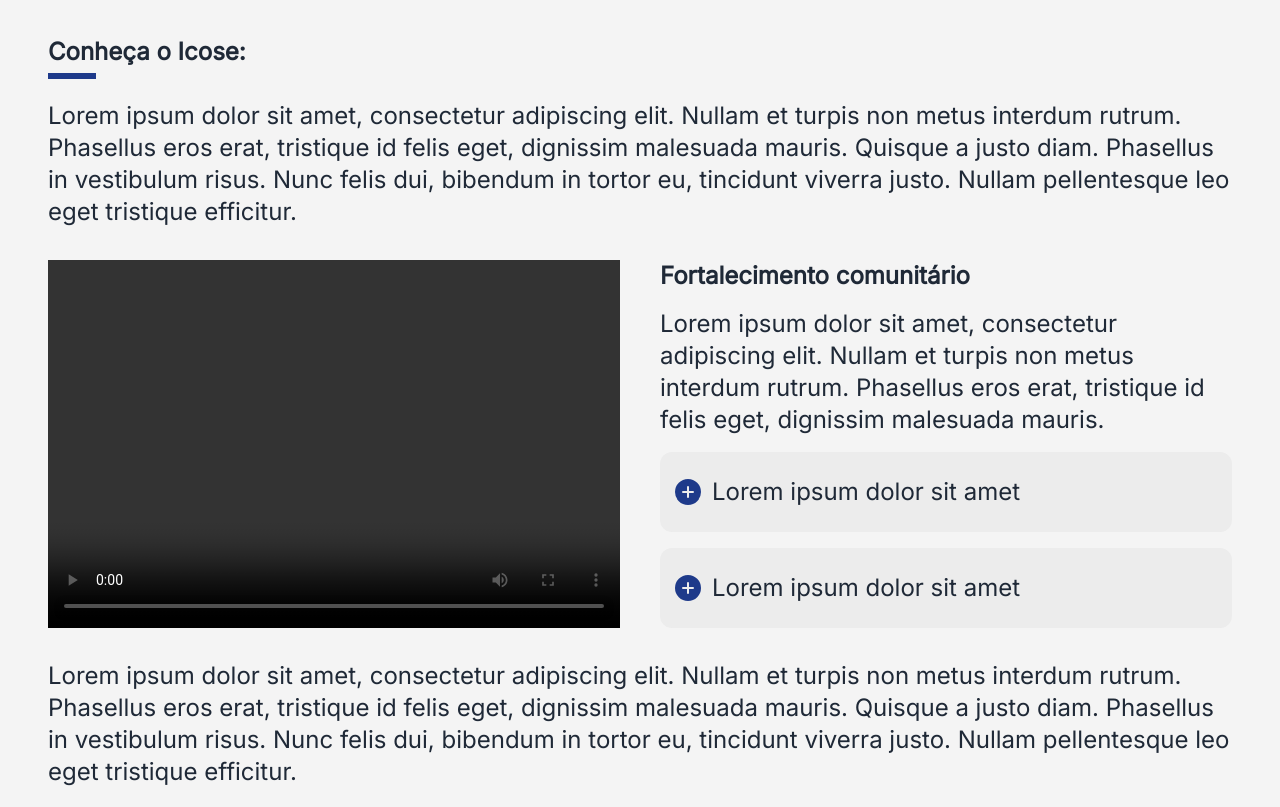
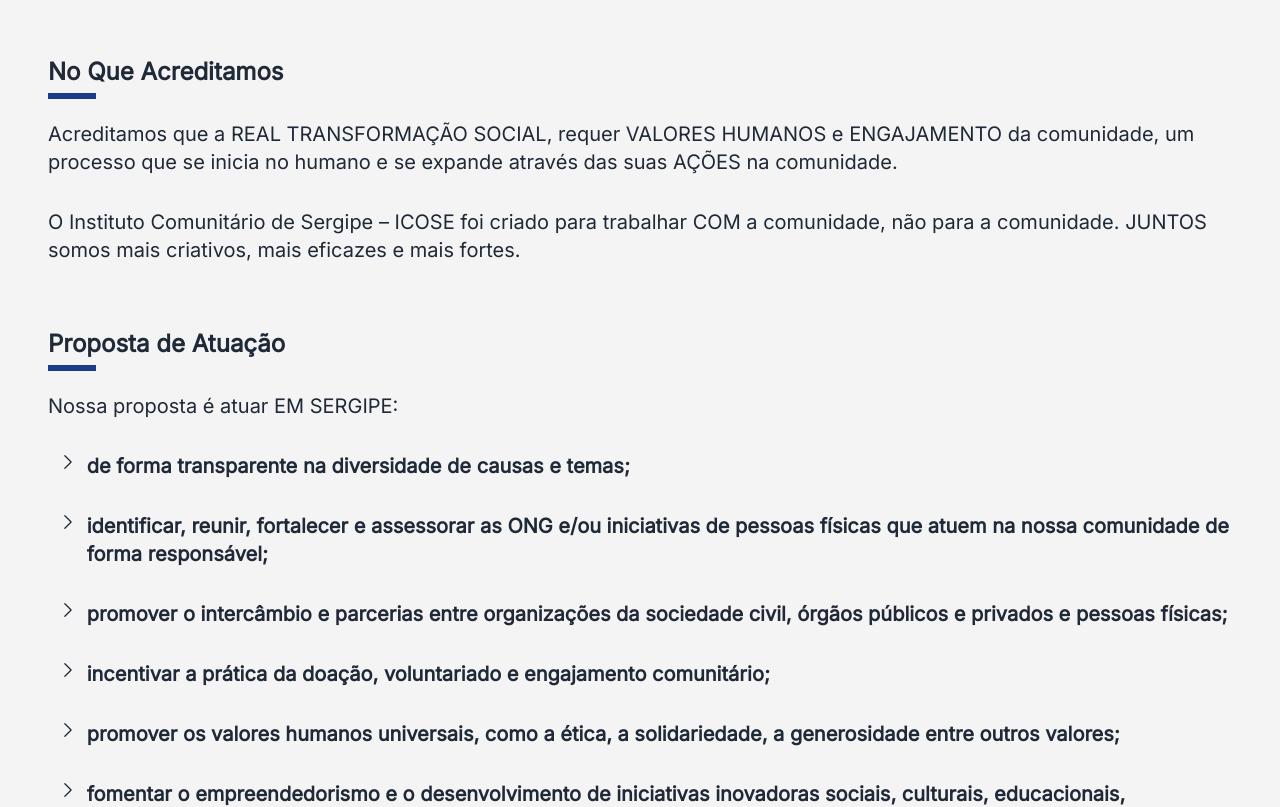
Before and after one commit to softeam-org/icose-web, a React (Vite) app: page / in a window 1280 px wide. Shown: the part 1280-2087 px from the top of the page. Built offline with nearby package versions, Linux system fonts and the light colour scheme.

Commit message:
Atualizando a Presentation

```diff
--- a/src/components/Inicio/Presentation.jsx
+++ b/src/components/Inicio/Presentation.jsx
@@ -1,27 +1,56 @@
-import PlusButton from "@/components/Inicio/PlusButton";
+import ArrowList from "@/components/Inicio/ArrowList";
 import Title from "@/components/Title"
+import InformativoIcose from "@/assets/InformativoIcose.svg";
 
 function Presentation() {
+
+  const items = [
+    'de forma transparente na diversidade de causas e temas;',
+    'identificar, reunir, fortalecer e assessorar as ONG e/ou iniciativas de pessoas físicas que atuem na nossa comunidade de forma responsável;',
+    'promover o intercâmbio e parcerias entre organizações da sociedade civil, órgãos públicos e privados e pessoas físicas;',
+    'incentivar a prática da doação, voluntariado e engajamento comunitário;',
+    'promover os valores humanos universais, como a ética, a solidariedade, a generosidade entre outros valores;',
+    'fomentar o empreendedorismo e o desenvolvimento de iniciativas inovadoras sociais, culturais, educacionais, produtivas, esportivas e ambientais;',
+    'criar um fundo de recursos que proporcione sustentabilidade de suas ações e constitua um ativo permanente para investimentos socioambientais comunitários em Sergipe.'
+  ];
+
   return (
-    <div className="flex flex-col gap-6 xl:gap-8">
-      <Title
-        color="standard-blue"
-        content="Conheça o Icose:"
-      />
-      <p className="font-medium">Lorem ipsum dolor sit amet, consectetur adipiscing elit. Nullam et turpis non metus interdum rutrum. Phasellus eros erat, tristique id felis eget, dignissim malesuada mauris. Quisque a justo diam. Phasellus in vestibulum risus. Nunc felis dui, bibendum in tortor eu, tincidunt viverra justo. Nullam pellentesque leo eget tristique efficitur.</p>
-      <div className="flex flex-col xl:flex-row gap-8 xl:gap-10">
-        <video className="flex-1" width="" height="" controls></video>
-        <div className="flex-1 flex flex-col gap-4">
-          <h4 className="font-bold">Fortalecimento comunitário</h4>
-          <p>Lorem ipsum dolor sit amet, consectetur adipiscing elit. Nullam et turpis non metus interdum rutrum. Phasellus eros erat, tristique id felis eget, dignissim malesuada mauris. </p>
-          <div className="flex flex-col gap-4">
-            <PlusButton />
-            <PlusButton />
-          </div>
+    <div className="flex gap-16 my-5 flex-col min-[800px]:flex-col ">
+      <div>
+        <h1>
+          <Title
+            color="#1E3A8A"
+            content="No Que Acreditamos"
+          />
+        </h1>
+        <div className="flex flex-col gap-8 text-xl">
+          <p className="mt-8">
+            Acreditamos que a REAL TRANSFORMAÇÃO SOCIAL, requer VALORES HUMANOS e ENGAJAMENTO da comunidade,
+            um processo que se inicia no humano e se expande através das suas AÇÕES na comunidade.
+          </p>
+          <p>
+            O Instituto Comunitário de Sergipe – ICOSE foi criado para trabalhar COM a comunidade,
+            não para a comunidade. JUNTOS somos mais criativos, mais eficazes e mais fortes.
+          </p>
         </div>
       </div>
-      <p className="font-medium">Lorem ipsum dolor sit amet, consectetur adipiscing elit. Nullam et turpis non metus interdum rutrum. Phasellus eros erat, tristique id felis eget, dignissim malesuada mauris. Quisque a justo diam. Phasellus in vestibulum risus. Nunc felis dui, bibendum in tortor eu, tincidunt viverra justo. Nullam pellentesque leo eget tristique efficitur.</p>
-      <p className="font-medium">Lorem ipsum dolor sit amet, consectetur adipiscing elit. Nullam et turpis non metus interdum rutrum. Phasellus eros erat, tristique id felis eget, dignissim malesuada mauris. Quisque a justo diam. Phasellus in vestibulum risus. Nunc felis dui, bibendum in tortor eu, tincidunt viverra justo. Nullam pellentesque leo eget tristique efficitur.</p>
+      <div>
+        <h1>
+          <Title
+            color="#1E3A8A"
+            content="Proposta de Atuação"
+          />
+        </h1>
+        <div className="flex flex-col gap-8 text-xl">
+          <p className="mt-8">
+            Nossa proposta é atuar EM SERGIPE:
+          </p>
+          <ArrowList items={items} />
+        </div>
+        <div className="flex justify-center my-[10%]">
+          <img src={InformativoIcose} alt="Imagem informativa da icose " className="w-3/5 h-auto" />
+        </div>
+      </div>
     </div>
   );
 }
```
